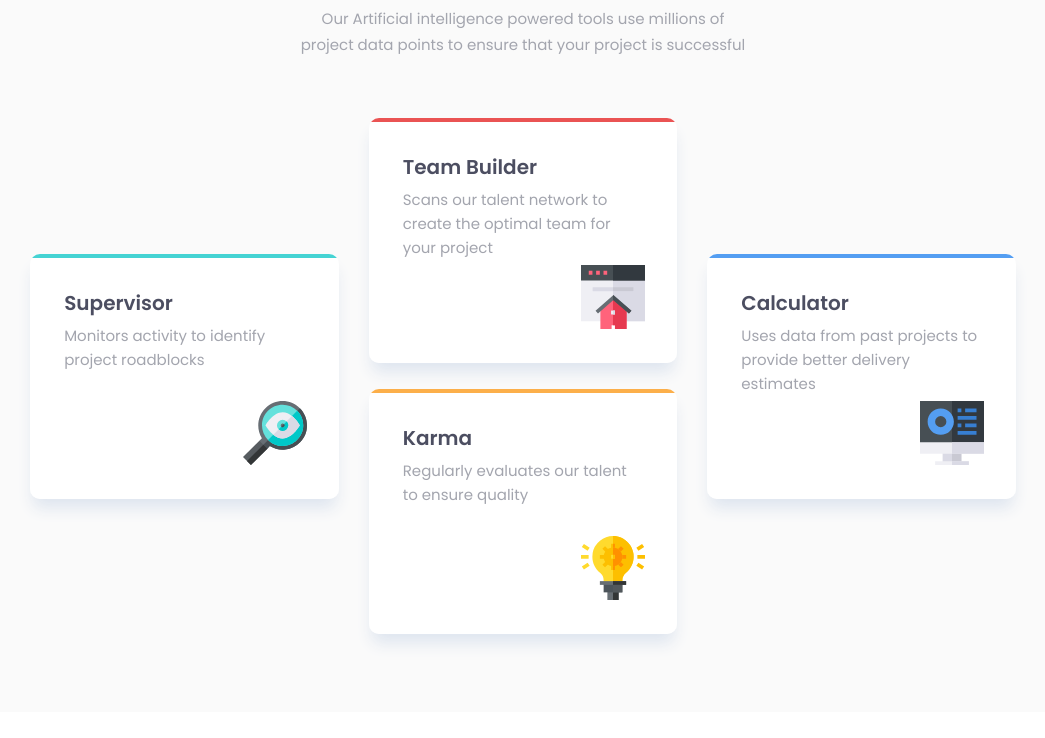
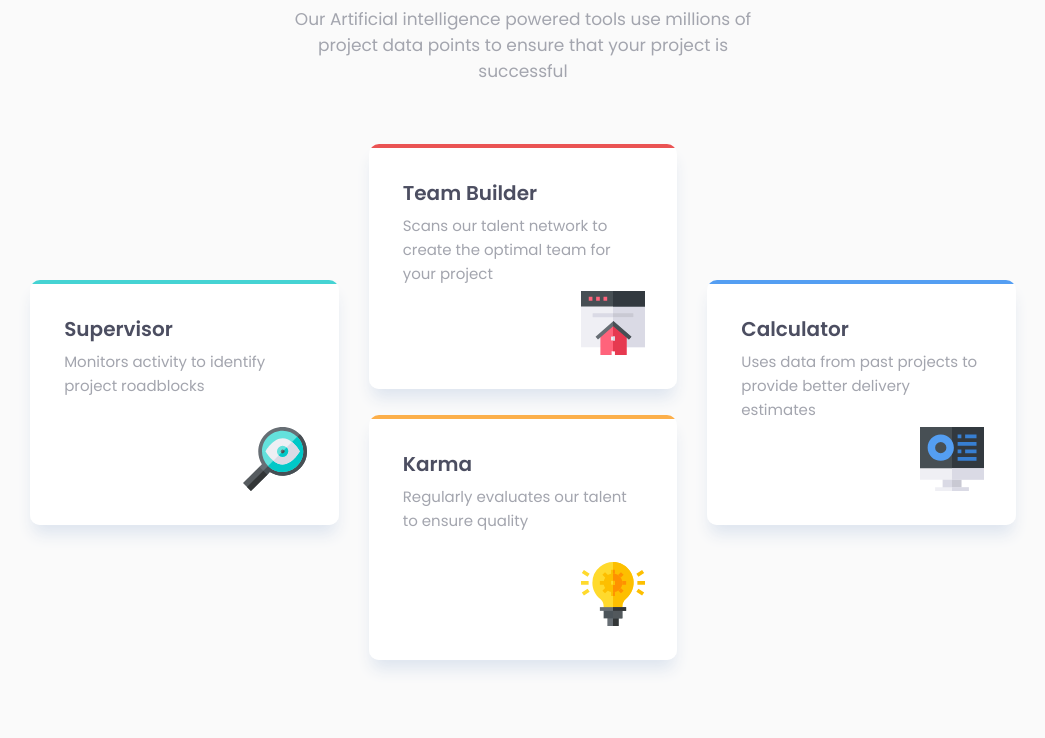
Before and after one commit to Hikmahx/2-Four-card-feature-section, a plain HTML site: page index.html in a window 1280 px wide. Shown: the part 218-956 px from the top of the page, without its empty margins (117-1162 px from the left). Before the commit the page ends 930 px from the top, so only its background shows below. Drawn offline with Linux system fonts and the light colour scheme.

Commit message:
css updated

```diff
--- a/style.css
+++ b/style.css
@@ -27,7 +27,6 @@ p{
 .cards-section{
   width: 100%;
   height: fit-content;
-  /* padding: 9rem 2.4rem 4rem; */
   padding: 8.4rem 2.4rem 5.5rem;
   font-size: 1.5rem;
 }
@@ -107,7 +106,6 @@ p{
 .inner{
   width: 100%;
   height: 100%;
-  /* padding: 2.5rem; */
   padding: 2.5rem 2.8rem;
   position: relative;
   background: #fff;
@@ -147,12 +145,8 @@ p{
   .cards{
     padding-bottom: 2rem;
     display: grid;
-    /* grid-template-columns: repeat(11, 6%); */
     grid-template-columns: repeat(auto-fill, minmax(30%, 1fr));
     grid-template-rows: 1fr 1fr 1fr 1fr;
-    /* grid-template-rows: repeat(6, 6rem); */
-    /* grid-row-gap: 1rem; */
-    /* grid-column-gap: 3rem; */
     place-items: start center;
     padding: 0 2rem;
     margin: initial auto;
@@ -164,26 +158,18 @@ p{
   }
 
   .card:nth-child(1){
-    /* grid-column: 2/5;
-    grid-row: 3/5; */
     grid-area: 2/1/4/auto;
   }
 
   .card:nth-child(2){
-    /* grid-column: 5/8;
-    grid-row: 2/3; */
     grid-area: 1/2/3/auto
   }
 
   .card:nth-child(3){
-    /* grid-column: 5/8;
-    grid-row: 4/7; */
     grid-area: 3/2/5/auto;
   }
 
   .card:nth-child(4){
-    /* grid-column: 8/11;
-    grid-row: 3/5; */
     grid-area: 2/3/4/auto;
   }
 
@@ -194,7 +180,6 @@ p{
 
 @media (min-height: 805px) {
   .cards-section {
-    /* height: 100vh; */
     padding: 30rem 2.4rem;
   }
 }
@@ -207,12 +192,16 @@ p{
 
 @media(min-width: 1200px) {
   .cards-section{
-    /* height: 100vh; */
     padding: 8.4rem 2.4rem 5.2rem;
   }
 
   .card-heading{
     max-width: 50rem;
+  }
+
+  .card-heading p{
+    width: 100%;
+    font-size: 1.7rem;
   }
 
   .heading{
@@ -249,11 +238,4 @@ p{
     width: 6.4rem;
     height: 6.4rem;
   }
-  /* .heading{
-    padding-bottom: 1rem;
-  }
-
-  .card-heading{
-    width: 34%;
-  } */
 }
```
